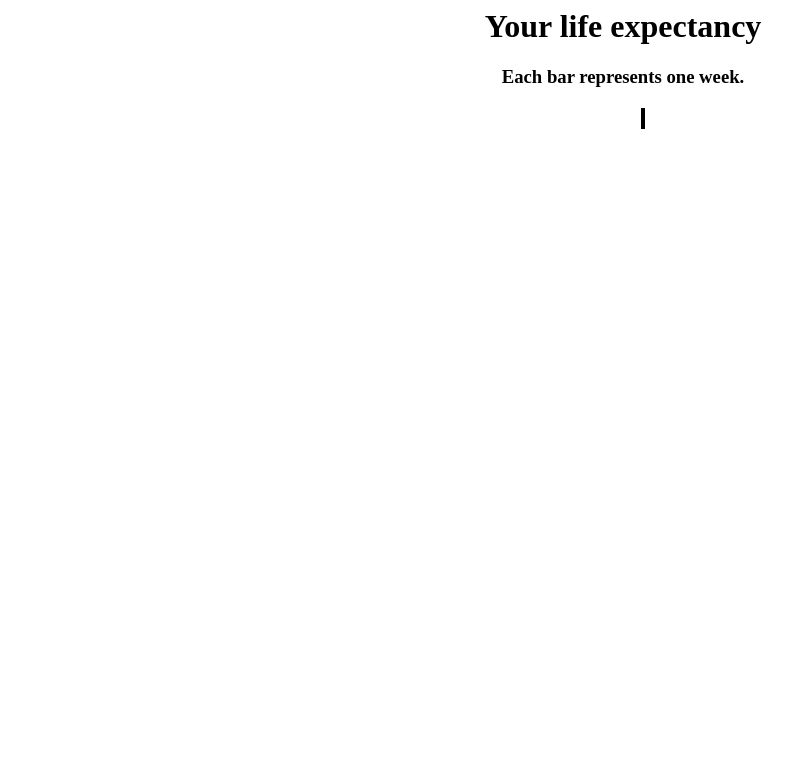
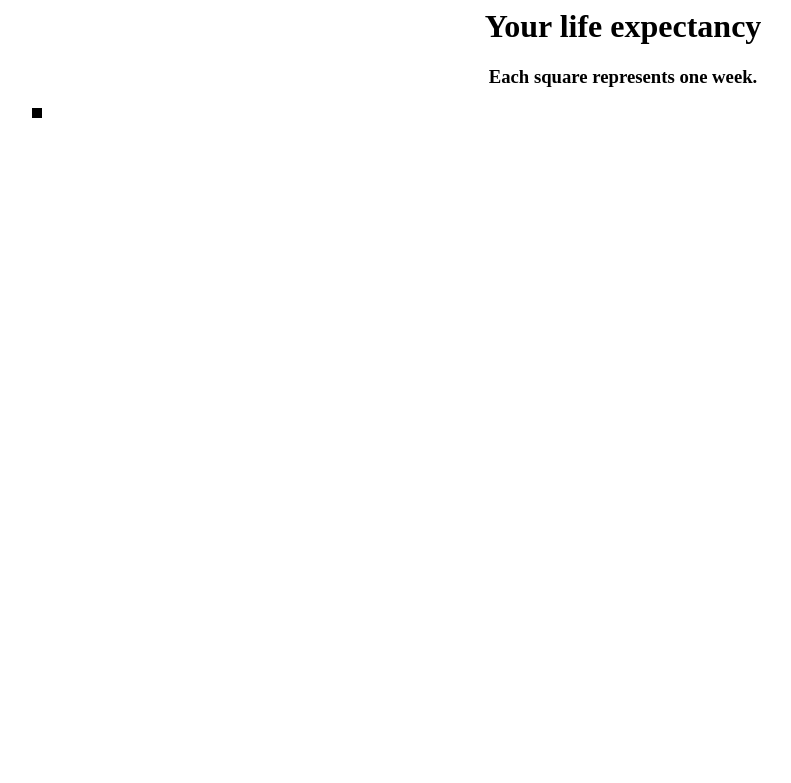
Before and after one commit to aubreypc/life-calendar, a Flask app: template templates/calendar.html in a window 1280 px wide. Shown: the top 783 px of the page, without its empty margins (17-808 px from the left). Run offline with Flask 2, Linux system fonts and the light colour scheme; the template is opened without the code that fills it, so the values that code supplies are empty.

Commit message:
made calendar template a little better looking

```diff
--- a/templates/calendar.html
+++ b/templates/calendar.html
@@ -1,7 +1,7 @@
 <html>
 	<head>
 		<style>
-			body {
+			#title {
 				text-align: center;
 			}
 
@@ -10,11 +10,10 @@
 			}
 
 			li {
-				display: inline;
+				display: inline-block;
 				position: relative;
-				line-height: 1.5;
-				padding: 2px;
-				margin: 2px;
+				padding: 5px;
+				margin: 1px;
 			}
 
 			li.past {
@@ -31,8 +30,10 @@
 		</style>
 	</head>
 	<body>
-		<h1>Your life expectancy</h1>
-		<h3>Each bar represents one week.</h3>
+		<div id="title">
+			<h1>Your life expectancy</h1>
+			<h3>Each square represents one week.</h3>
+		</div>
 		<ul>
 			{% for week in past %}
 				<li class="past"></li>
```
